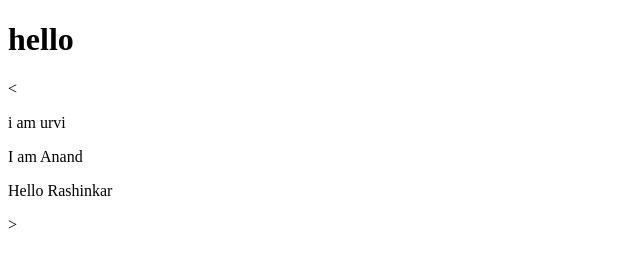
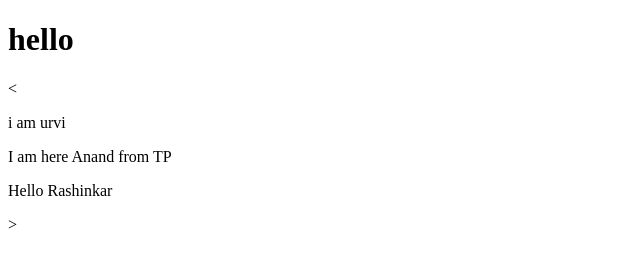
Before and after one commit to urvirashinkar/creditcardsystem, a plain HTML site: page index.html in a window 1280 px wide. Shown: the whole page, without its empty margins (0-640 px from the left). Drawn offline with Linux system fonts and the light colour scheme.

Commit message:
New change from anand

```diff
--- a/index.html
+++ b/index.html
@@ -9,7 +9,7 @@
     <h1>hello</h1>
     <
     <p>i am urvi</p>
-    <p>I am Anand</p>
+    <p>I am here Anand from TP</p>
     <p>Hello Rashinkar</p>
     >
   </body>
```
